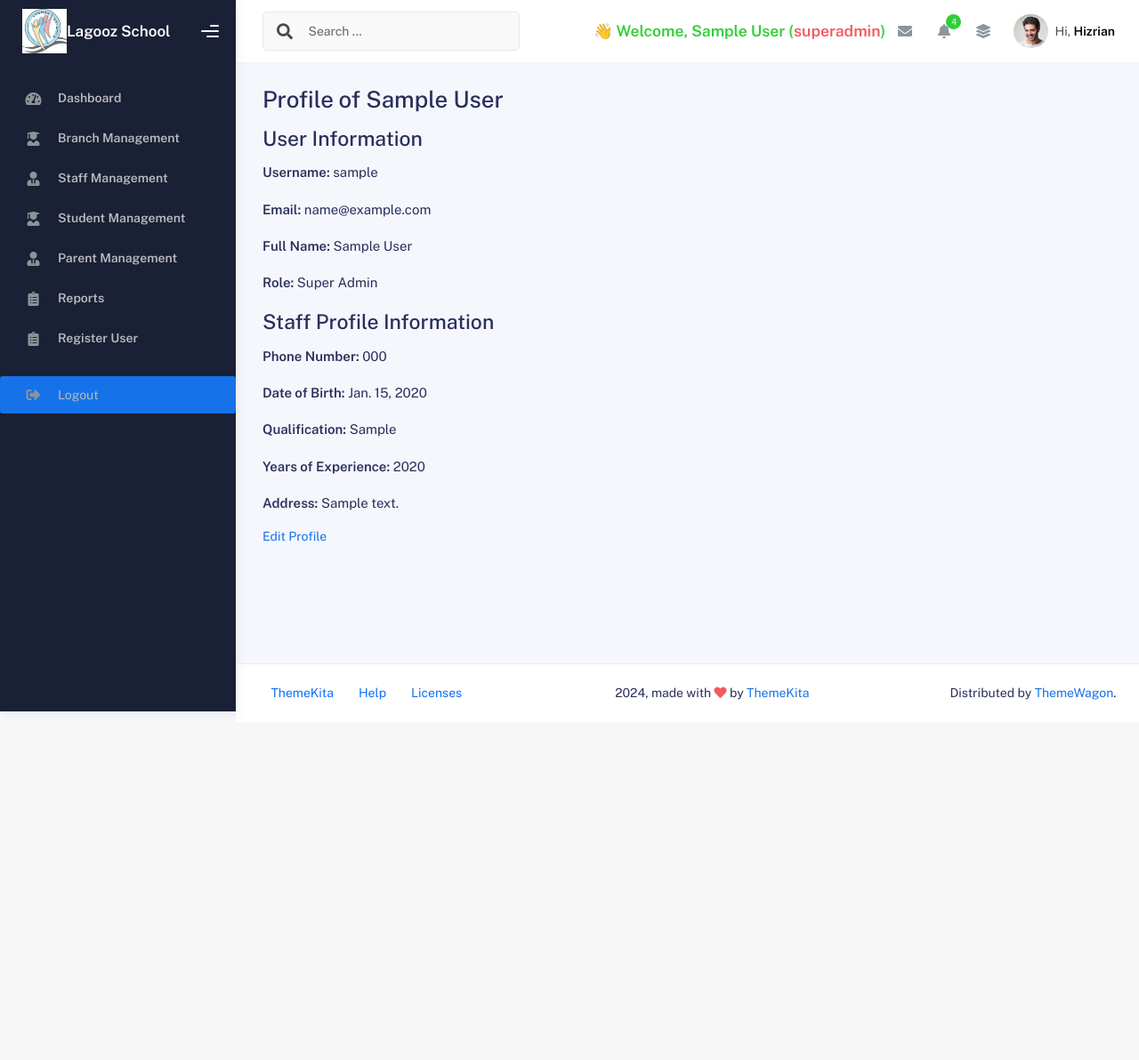
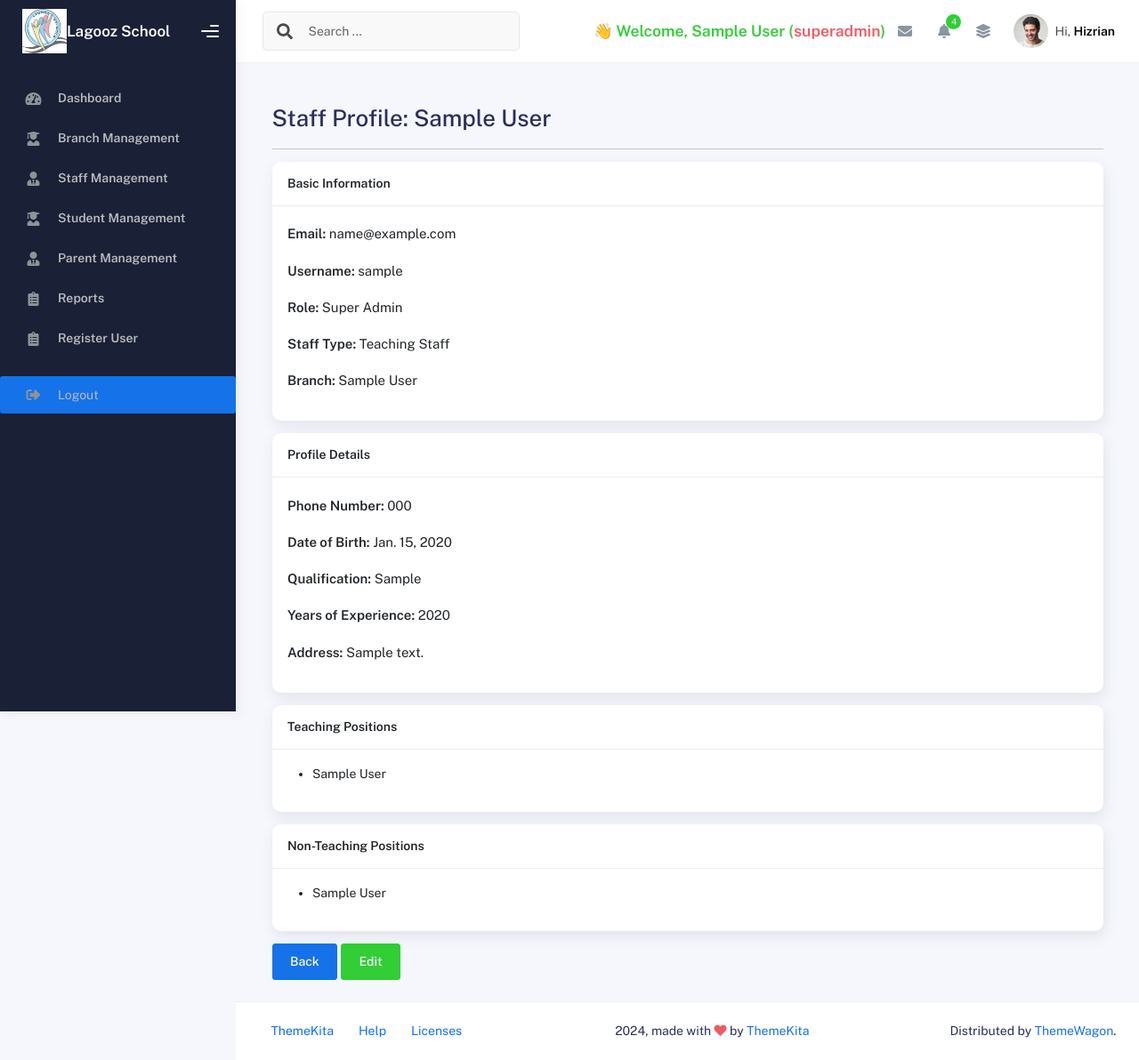
Before and after one commit to FAS2024/school-communication-system, a Django app: page /staff/1/profile/ in a window 1280 px wide. Shown: the whole page at 89% size. Before the commit the page ends 800 px from the top, so only its background shows below. Run offline with Django 5.2, Linux system fonts and the light colour scheme; a user stored in the database is signed in; tables that the repository leaves empty hold one stand-in row (values such as "Sample post"); some libraries are stand-ins or nearby versions.

Commit message:
I am still working on the staff reg

```diff
--- a/accounts/admin.py
+++ b/accounts/admin.py
@@ -1,6 +1,6 @@
 from django.contrib import admin
 from django.contrib.auth.admin import UserAdmin
-from .models import CustomUser, Branch, TeachingPosition, NonTeachingPosition
+from .models import CustomUser, Branch, TeachingPosition, NonTeachingPosition, StaffProfile
 
 class CustomUserAdmin(UserAdmin):
     model = CustomUser
@@ -28,3 +28,4 @@ admin.site.register(CustomUser, CustomUserAdmin)
 admin.site.register(Branch)
 admin.site.register(TeachingPosition)
 admin.site.register(NonTeachingPosition)
+admin.site.register(StaffProfile)
--- a/accounts/urls.py
+++ b/accounts/urls.py
@@ -34,8 +34,8 @@ urlpatterns = [
     # Staff
     path('create-staff/', views.create_staff, name='create_staff'),
     path('staff/', views.staff_list, name='staff_list'),
-    path('update-staff/<int:user_id>/', views.update_staff_profile, name='update_staff_profile'),
-    path('staff/<int:user_id>/profile/', views.view_staff_profile, name='view_staff_profile'),
+    path('staff/<int:staff_id>/edit/', views.update_staff_profile, name='update_staff_profile'),
+    path('staff/<int:user_id>/profile/', views.staff_detail, name='staff_detail'),
     path('staff/<int:user_id>/delete/', views.delete_staff, name='delete_staff'),
 
 
--- a/accounts/views.py
+++ b/accounts/views.py
@@ -27,6 +27,7 @@ from django.http import Http404
 
 from django.views.generic import ListView, CreateView, UpdateView, DeleteView, DetailView
 from django.urls import reverse_lazy
+from django.db import IntegrityError
 
 User = get_user_model()
 
@@ -295,44 +296,51 @@ def non_teaching_position_delete(request, pk):
     return render(request, 'non_teaching_position_confirm_delete.html', {'non_teaching_position': non_teaching_position})
 
 
-
 @login_required
 def create_staff(request):
-    """
-    View to create a new staff user along with their profile.
-    """
-    # Check if the user is either superadmin or branch_admin
-    if request.user.role not in ['superadmin', 'branch_admin']:
-        messages.error(request, "You do not have permission to create new staff.")
+    if request.user.role not in ['superadmin', 'branchadmin']:
+        messages.error(request, "You do not have permission to create staff.")
         return redirect('home')
 
     if request.method == 'POST':
-        # Initialize the forms with POST data and user context
         user_form = StaffCreationForm(request.POST, user=request.user)
         profile_form = StaffProfileForm(request.POST)
 
         if user_form.is_valid() and profile_form.is_valid():
-            # Save the user
-            user = user_form.save()
+            user = user_form.save(commit=False)
+            selected_role = user_form.cleaned_data['role']
 
-            # Create the staff profile
-            staff_profile = profile_form.save(commit=False)
-            staff_profile.user = user
-            staff_profile.save()
+            # Superadmin can assign any branch, branchadmin only their own
+            if request.user.role == 'branchadmin':
+                user.branch = request.user.branch  # Force branch assignment
 
-            messages.success(request, f"Staff {user.get_full_name()} created successfully.")
-            return redirect('staff_list')  # Redirect to staff list after creation
+            user.role = selected_role
+            user.save()
+
+            # Ensure StaffProfile is created for all relevant roles
+            if selected_role in ['superadmin', 'branchadmin', 'staff']:
+                staff_profile = profile_form.save(commit=False)
+                staff_profile.user = user
+                staff_profile.branch = user.branch  # assign same branch as the user
+
+                # Get validated data from cleaned_data
+                staff_profile.phone_number = profile_form.cleaned_data['phone_number']
+                staff_profile.date_of_birth = profile_form.cleaned_data['date_of_birth']
+                staff_profile.qualification = profile_form.cleaned_data['qualification']
+                staff_profile.years_of_experience = profile_form.cleaned_data['years_of_experience']
+                staff_profile.address = profile_form.cleaned_data['address']
+
+                staff_profile.save()
+
+            messages.success(request, f"{selected_role.capitalize()} created successfully.")
+            return redirect('staff_list')
 
         else:
-            messages.error(request, "There were errors in the form. Please check.")
-            # Redirect based on role after failure
-            if request.user.role == 'superadmin':
-                return redirect('superadmin_dashboard')
-            elif request.user.role == 'branch_admin':
-                return redirect('branch_admin_dashboard')
+            print("User form errors:", user_form.errors)
+            print("Profile form errors:", profile_form.errors)
+            messages.error(request, "Please correct the form errors.")
 
     else:
-        # Initialize the forms for GET request
         user_form = StaffCreationForm(user=request.user)
         profile_form = StaffProfileForm()
 
@@ -393,52 +401,87 @@ def delete_staff(request, user_id):
     })
 
 
+
 @login_required
-def update_staff_profile(request, user_id):
+def update_staff_profile(request, staff_id):
     """
-    View to update an existing staff profile.
+    View to update an existing staff user's account and profile.
+    Only superadmins and branch_admins are allowed.
     """
-    # Check if the staff exists
-    user = get_object_or_404(User, id=user_id)
+    if request.user.role not in ['superadmin', 'branch_admin']:
+        messages.error(request, "You do not have permission to update staff.")
+        return redirect('home')
 
-    if user != request.user and request.user.role != 'superadmin':
-        # Only allow superadmins to edit profiles of other users
-        raise Http404("You do not have permission to edit this profile.")
+    # Fetch the staff user and profile
+    user = get_object_or_404(CustomUser, id=staff_id)
+    staff_profile = get_object_or_404(StaffProfile, user=user)
 
     if request.method == 'POST':
-        profile_form = StaffProfileForm(request.POST, instance=user.staffprofile, user=request.user)
-        if profile_form.is_valid():
-            profile_form.save()  # Save the updated staff profile
-            messages.success(request, f"Staff profile for {user.get_full_name()} updated successfully.")
-            return redirect('staff_list')  # Or redirect to a relevant page like the staff list
+        user_form = StaffCreationForm(request.POST, instance=user, user=request.user)
+        profile_form = StaffProfileForm(request.POST, instance=staff_profile)
+
+        if user_form.is_valid() and profile_form.is_valid():
+            try:
+                # Save the user form (CustomUser)
+                user = user_form.save(commit=False)
+                if user_form.cleaned_data['password1']:
+                    user.set_password(user_form.cleaned_data['password1'])
+                user.save()
+
+                # Save the profile form (StaffProfile)
+                profile = profile_form.save(commit=False)
+                profile.user = user  # Ensure the profile is linked to the user
+                profile.save()
+
+                messages.success(request, f"Staff {user.get_full_name()} updated successfully.")
+                return redirect('staff_list')
+
+            except IntegrityError:
+                messages.error(request, "There was an error while updating the staff.")
+                return redirect('staff_list')
+
         else:
-            messages.error(request, "There were errors in the form. Please check.")
+            messages.error(request, "There were errors in the form. Please check the fields.")
+            for form in [user_form, profile_form]:
+                for field, errors in form.errors.items():
+                    for error in errors:
+                        messages.error(request, f"{field.capitalize()}: {error}")
     else:
-        profile_form = StaffProfileForm(instance=user.staffprofile, user=request.user)
+        user_form = StaffCreationForm(instance=user, user=request.user)
+        profile_form = StaffProfileForm(instance=staff_profile)
 
-    return render(request, 'staff_profile_form.html', {
+    return render(request, 'staff_edit.html', {
+        'user_form': user_form,
         'profile_form': profile_form,
-        'user': user,
+        'staff_id': staff_id,
     })
 
 
+
+
 @login_required
-def view_staff_profile(request, user_id):
+def staff_detail(request, user_id):
     """
     View to display a staff member's profile.
     """
     # Retrieve the user (staff member)
     user = get_object_or_404(CustomUser, id=user_id)
 
-    # Only superadmins or the staff themselves can view the profile
-    if user != request.user and request.user.role != 'superadmin':
-        raise Http404("You do not have permission to view this profile.")
+    # Access control: Only superadmin, branch admin, or the user themselves can view
+    if request.user != user and request.user.role not in ['superadmin', 'branch_admin']:
+        messages.error(request, "You do not have permission to view this staff profile.")
+        return redirect('home')
+
+    # Check that the user is a staff member
+    if user.role not in ['staff', 'superadmin', 'branch_admin']:
+        messages.error(request, "This user is not a staff member.")
+        return redirect('home')
 
     # Retrieve the staff profile associated with the user
     try:
         staff_profile = user.staffprofile
     except StaffProfile.DoesNotExist:
-        raise Http404("Profile does not exist.")
+        raise Http404("Staff profile does not exist.")
 
     return render(request, 'staff_profile_detail.html', {
         'user': user,
--- a/templates/confirm_delete_staff.html
+++ b/templates/confirm_delete_staff.html
@@ -6,6 +6,6 @@
   <form method="post">
     {% csrf_token %}
     <button type="submit">Yes, Delete</button>
-    <a href="{% url 'view_staff_profile' user_to_delete.id %}">Cancel</a>
+    <a href="{% url 'staff_detail' user_to_delete.id %}">Cancel</a>
   </form>
 {% endblock %}
--- a/templates/staff_list.html
+++ b/templates/staff_list.html
@@ -31,7 +31,7 @@
               <td>{{ staff.get_role_display }}</td>
               <td>{{ staff.branch.name }}</td>
               <td>
-                <a href="{% url 'view_staff_profile' staff.id %}" class="btn btn-info btn-sm">View</a>
+                <a href="{% url 'staff_detail' staff.id %}" class="btn btn-info btn-sm">View</a>
                 <a href="{% url 'update_staff_profile' staff.id %}" class="btn btn-warning btn-sm">Edit</a>
                 <a href="{% url 'delete_staff' staff.id %}" class="btn btn-danger btn-sm" onclick="return confirm('Are you sure you want to delete this staff?');">Delete</a>
               </td>
--- a/templates/staff_profile_detail.html
+++ b/templates/staff_profile_detail.html
@@ -1,23 +1,75 @@
 {% extends 'base.html' %}
+{% load static %}
 
 {% block content %}
-  <h2>Profile of {{ user.get_full_name }}</h2>
-  <div>
-    <h3>User Information</h3>
+<div class="container mt-4">
+    <h2>Staff Profile: {{ user.get_full_name }}</h2>
+    <hr>
+
+    <div class="card mb-3">
+        <div class="card-header">
+            <strong>Basic Information</strong>
+        </div>
+        <div class="card-body">
+            <p><strong>Email:</strong> {{ user.email }}</p>
             <p><strong>Username:</strong> {{ user.username }}</p>
-    <p><strong>Email:</strong> {{ user.email }}</p>
-    <p><strong>Full Name:</strong> {{ user.get_full_name }}</p>
             <p><strong>Role:</strong> {{ user.get_role_display }}</p>
+            <p><strong>Staff Type:</strong> {{ user.get_staff_type_display }}</p>
+            <p><strong>Branch:</strong>
+                {% if user.branch %}
+                    {{ user.branch.name }}
+                {% else %}
+                    N/A
+                {% endif %}
+            </p>
+        </div>
+    </div>
 
-    <h3>Staff Profile Information</h3>
+    <div class="card mb-3">
+        <div class="card-header">
+            <strong>Profile Details</strong>
+        </div>
+        <div class="card-body">
             <p><strong>Phone Number:</strong> {{ staff_profile.phone_number }}</p>
             <p><strong>Date of Birth:</strong> {{ staff_profile.date_of_birth }}</p>
             <p><strong>Qualification:</strong> {{ staff_profile.qualification }}</p>
             <p><strong>Years of Experience:</strong> {{ staff_profile.years_of_experience }}</p>
             <p><strong>Address:</strong> {{ staff_profile.address }}</p>
+        </div>
+    </div>
 
-    {% if user == request.user or request.user.role == 'superadmin' %}
-      <a href="{% url 'update_staff_profile' user.id %}">Edit Profile</a>
+    {% if user.teaching_positions.exists %}
+    <div class="card mb-3">
+        <div class="card-header">
+            <strong>Teaching Positions</strong>
+        </div>
+        <div class="card-body">
+            <ul>
+                {% for position in user.teaching_positions.all %}
+                    <li>{{ position.name }}</li>
+                {% endfor %}
+            </ul>
+        </div>
+    </div>
     {% endif %}
+
+    {% if user.non_teaching_positions.exists %}
+    <div class="card mb-3">
+        <div class="card-header">
+            <strong>Non-Teaching Positions</strong>
+        </div>
+        <div class="card-body">
+            <ul>
+                {% for position in user.non_teaching_positions.all %}
+                    <li>{{ position.name }}</li>
+                {% endfor %}
+            </ul>
+        </div>
+    </div>
+    {% endif %}
+
+    <a href="{% url 'staff_list' %}" class="btn btn-primary">Back</a>
+    <a href="{% url 'update_staff_profile' user.id %}" class="btn btn-success">Edit</a>
+
 </div>
 {% endblock %}
```
Also changed, not shown: accounts/forms.py (+47 -50 lines), templates/staff_edit.html (added, +77 -0 lines). Lines whose indentation alone changed are shown as unchanged.
